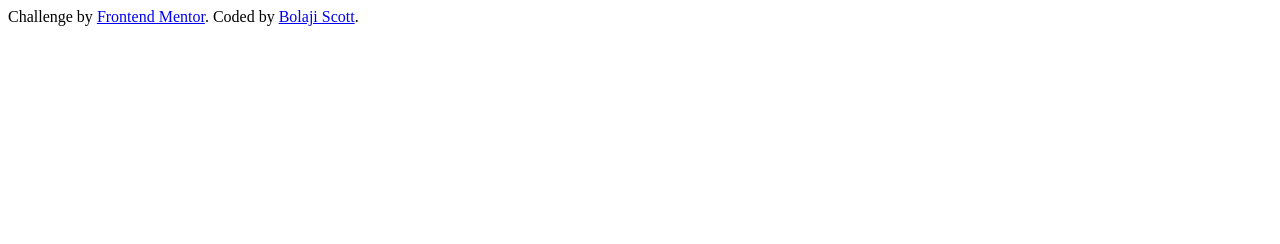
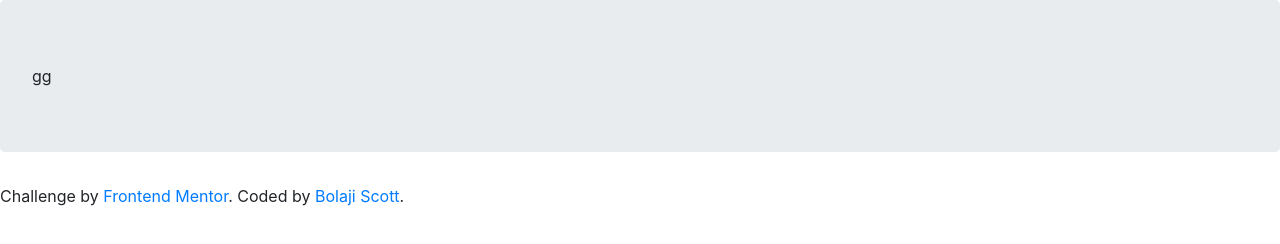
Before and after one commit to bolajiscott/social-media-dashboard, a plain HTML site: page index.html in a window 1280 px wide. Drawn offline with nearby package versions, Linux system fonts and the light colour scheme.

Commit message:
added-stylesheet

```diff
--- a/index.html
+++ b/index.html
@@ -1,14 +1,17 @@
 <!DOCTYPE html>
 <html lang="en">
 <head>
+  <link rel="stylesheet" href="https://stackpath.bootstrapcdn.com/bootstrap/4.4.1/css/bootstrap.min.css" integrity="sha384-Vkoo8x4CGsO3+Hhxv8T/Q5PaXtkKtu6ug5TOeNV6gBiFeWPGFN9MuhOf23Q9Ifjh" crossorigin="anonymous">
+<script src="https://stackpath.bootstrapcdn.com/bootstrap/4.4.1/js/bootstrap.min.js" integrity="sha384-wfSDF2E50Y2D1uUdj0O3uMBJnjuUD4Ih7YwaYd1iqfktj0Uod8GCExl3Og8ifwB6" crossorigin="anonymous"></script>
+<link rel="stylesheet" href="index.css">
   <meta charset="UTF-8">
   <meta name="viewport" content="width=device-width, initial-scale=1.0"> <!-- displays site properly based on user's device -->
-
-  <link rel="icon" type="image/png" sizes="32x32" href="./images/favicon-32x32.png">
-
   <title>Frontend Mentor | [social-Media]</title>
 </head>
 <body>
+  <div class="jumbotron">
+    gg
+  </div>
 
 
 
```
Also changed, not shown: index.css (added).
